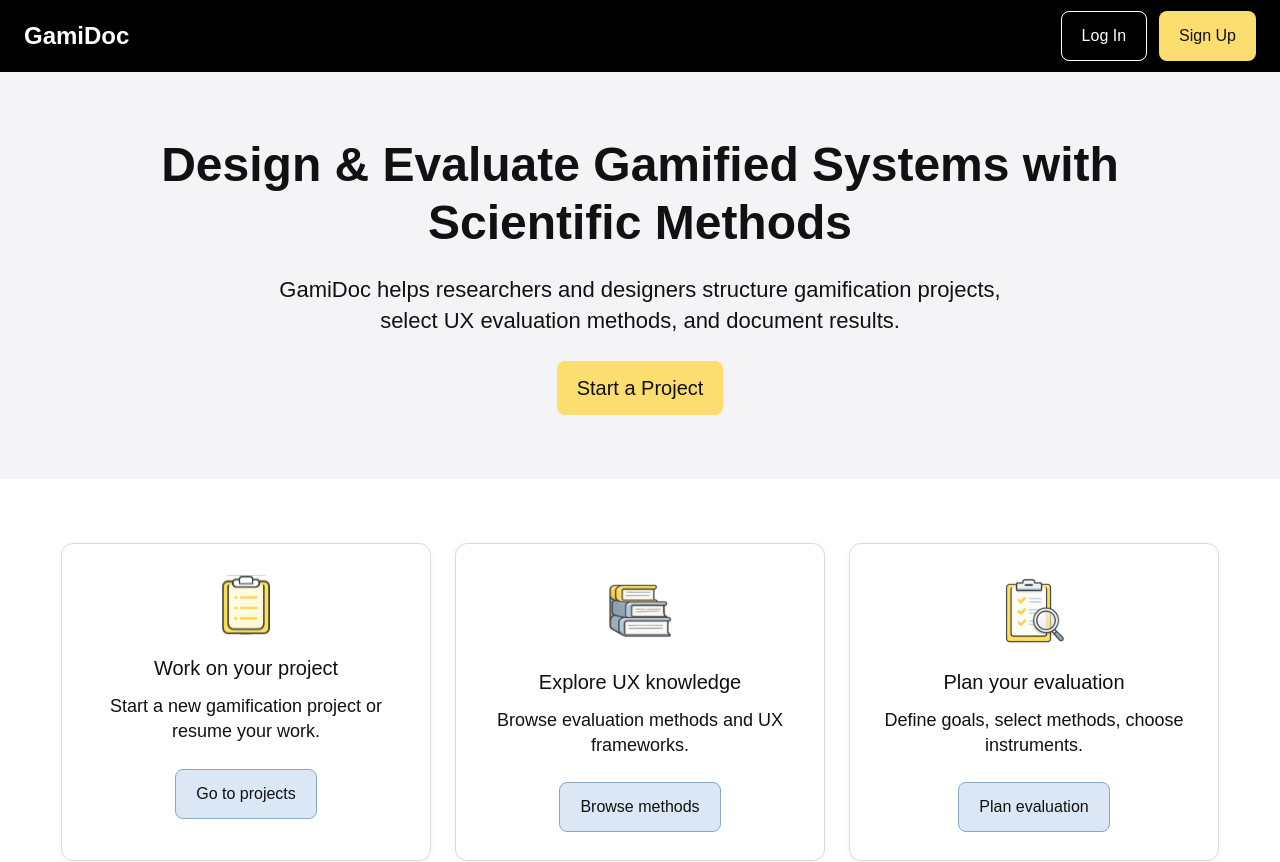
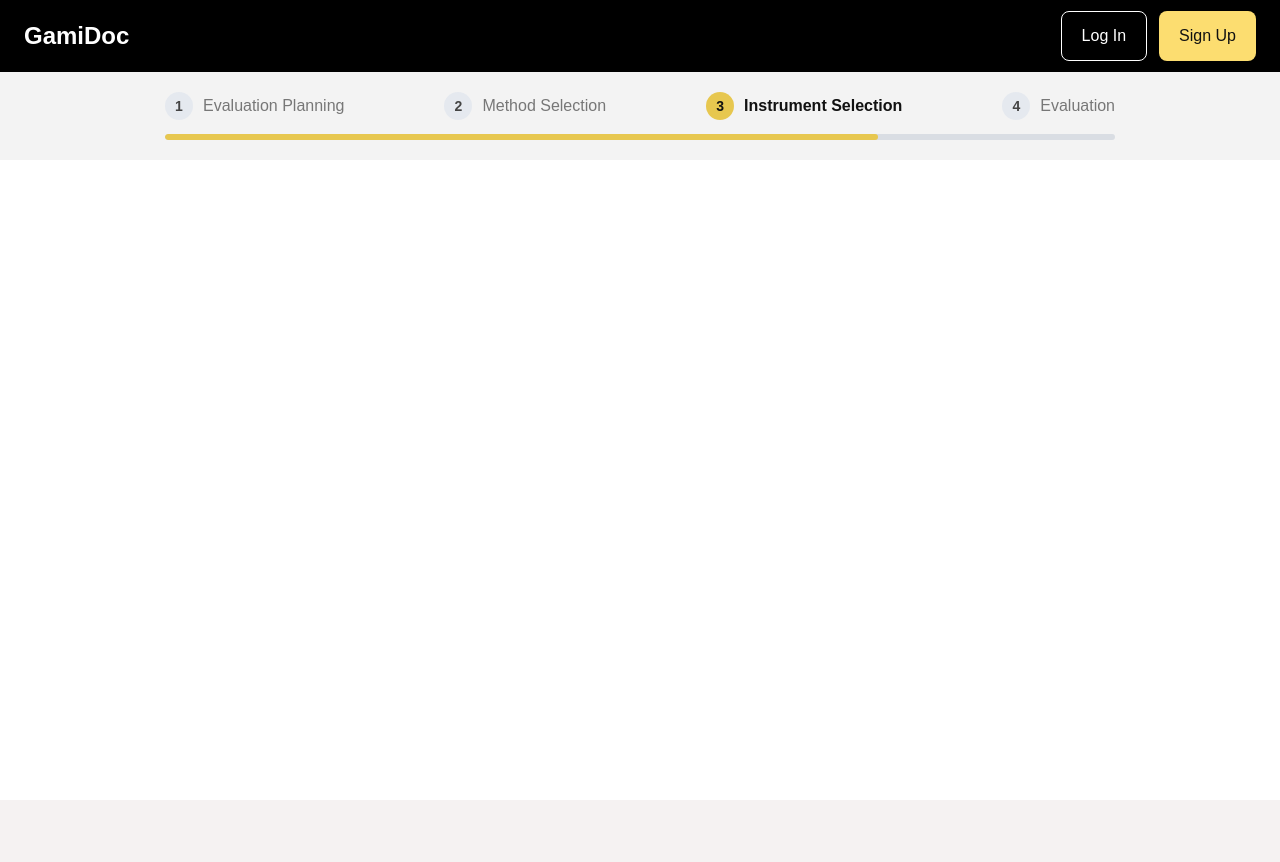
Before and after one commit to GamiDoc/frontend_new, a React (Vite) app: page / in a window 1280 px wide. Shown: the top 862 px of the page. After the commit the page ends 800 px from the top, so only its background shows below. Built offline with nearby package versions, Linux system fonts and the light colour scheme.

Commit message:
finisged stepper component

```diff
--- a/src/App.jsx
+++ b/src/App.jsx
@@ -1,7 +1,3 @@
-
-
-
-
 import Navbar from './components/Navbar';
 import Hero from './components/Hero';
 import FeatureCards from './components/FeatureCards';
@@ -12,24 +8,14 @@ import EvaluationSetup from './pages/EvaluationSetup';
 
 function App() {
   return (
+        <div className="page">
 
-    <div className="page">
+        {/*   <main>             <Navbar />             <Hero />             <FeatureCards />             <InfoSection />           </main>           <Footer />
+       */}
 
-
-
-      <main>
-         <Navbar />
-        <Hero />
-        <FeatureCards />
-        <InfoSection />
-      </main>
-
-       {/* <EvaluationSetup /> */}
-
-      <Footer />
+            <EvaluationSetup />
 
     </div>
   );
 }
-
 export default App;
--- /dev/null
+++ b/src/components/Stepper.jsx
@@ -0,0 +1,40 @@
+function Stepper({ currentStep }) {
+  const steps = [
+    "Evaluation Planning",
+    "Method Selection",
+    "Instrument Selection",
+    "Evaluation"
+  ];
+
+  return (
+    <div className="stepper-simple">
+      <div className="stepper-box">
+        <div className="stepper-labels">
+          {steps.map((step, index) => {
+            const stepNumber = index + 1;
+            const isActive = currentStep === stepNumber;
+
+            return (
+              <div
+                key={index}
+                className={`step-item ${isActive ? "active" : ""}`}
+              >
+                <div className="step-number">{stepNumber}</div>
+                <span className="step-text">{step}</span>
+              </div>
+            );
+          })}
+        </div>
+
+        <div className="stepper-line">
+          <div
+            className="stepper-progress"
+            style={{ width: `${(currentStep / steps.length) * 100}%` }}
+          ></div>
+        </div>
+      </div>
+    </div>
+  );
+}
+
+export default Stepper;
--- a/src/index.css
+++ b/src/index.css
@@ -17,6 +17,7 @@ button {
 
 .page {
   min-height: 100vh;
+  background: #ffffff;
 }
 
 .custom-navbar {
@@ -352,3 +353,84 @@ button {
   color: #111;
   box-shadow: none;
 }
+
+
+
+
+
+
+
+
+
+
+.stepper-simple {
+  background: #f3f3f3;
+  padding: 20px 0;
+}
+
+.stepper-box {
+  max-width: 950px;
+  margin: 0 auto;
+}
+
+.stepper-labels {
+  display: flex;
+  justify-content: space-between;
+  align-items: center;
+  gap: 16px;
+  margin-bottom: 14px;
+}
+
+.step-item {
+  display: flex;
+  align-items: center;
+  gap: 10px;
+  color: #777;
+  font-size: 16px;
+  white-space: nowrap;
+}
+
+.step-number {
+  width: 28px;
+  height: 28px;
+  border-radius: 50%;
+  background: #e5e9ef;;
+  color: #444;
+  display: flex;
+  align-items: center;
+  justify-content: center;
+  font-size: 14px;
+  font-weight: 600;
+  flex-shrink: 0;
+}
+
+.step-item.active .step-number {
+  background: #e7c74f;
+  color: #111;
+}
+
+.step-item.active .step-text {
+  color: #111;
+  font-weight: 700;
+}
+
+.stepper-line {
+  width: 100%;
+  height: 6px;
+  background: #d9dde3;
+  border-radius: 999px;
+  overflow: hidden;
+}
+
+.stepper-progress {
+  width: 25%;
+  height: 100%;
+  background: #e7c74f;
+  border-radius: 999px;
+  transition: width 0.3s ease;
+}
+
+.step-item:hover {
+  cursor: pointer;
+  opacity: 0.85;
+}
--- a/src/pages/EvaluationSetup.jsx
+++ b/src/pages/EvaluationSetup.jsx
@@ -1,64 +1,14 @@
 import { useState } from 'react';
+import Navbar from "../components/Navbar";
+import Footer from "../components/Footer";
+import Stepper from "../components/Stepper";
 
 function EvaluationSetup() {
-  const [constraints, setConstraints] = useState([]);
+  return (
+    <div>
+      <Navbar/>
 
-  function toggleConstraint(value) {
-    if (constraints.includes(value)) {
-      setConstraints(constraints.filter((item) => item !== value));
-    } else {
-      setConstraints([...constraints, value]);
-    }
-  }
-
-  return (
-    <div className="page">
-      <h1 className="page-title">Plan your evaluation</h1>
-
-      <div className="form-container">
-        <div className="form-section">
-          <h2>Constraints</h2>
-          <p>Are there any constraints affecting evaluation?</p>
-
-          <div className="checkbox-group">
-            <label className="checkbox-item">
-              <input
-                type="checkbox"
-                checked={constraints.includes('time')}
-                onChange={() => toggleConstraint('time')}
-              />
-              Limited time
-            </label>
-
-            <label className="checkbox-item">
-              <input
-                type="checkbox"
-                checked={constraints.includes('participants')}
-                onChange={() => toggleConstraint('participants')}
-              />
-              Limited participants
-            </label>
-
-            <label className="checkbox-item">
-              <input
-                type="checkbox"
-                checked={constraints.includes('budget')}
-                onChange={() => toggleConstraint('budget')}
-              />
-              Low budget
-            </label>
-
-            <label className="checkbox-item">
-              <input
-                type="checkbox"
-                checked={constraints.includes('access')}
-                onChange={() => toggleConstraint('access')}
-              />
-              Restricted access to users
-            </label>
-          </div>
-        </div>
-      </div>
+   <Stepper currentStep={3} />
     </div>
   );
 }
```
